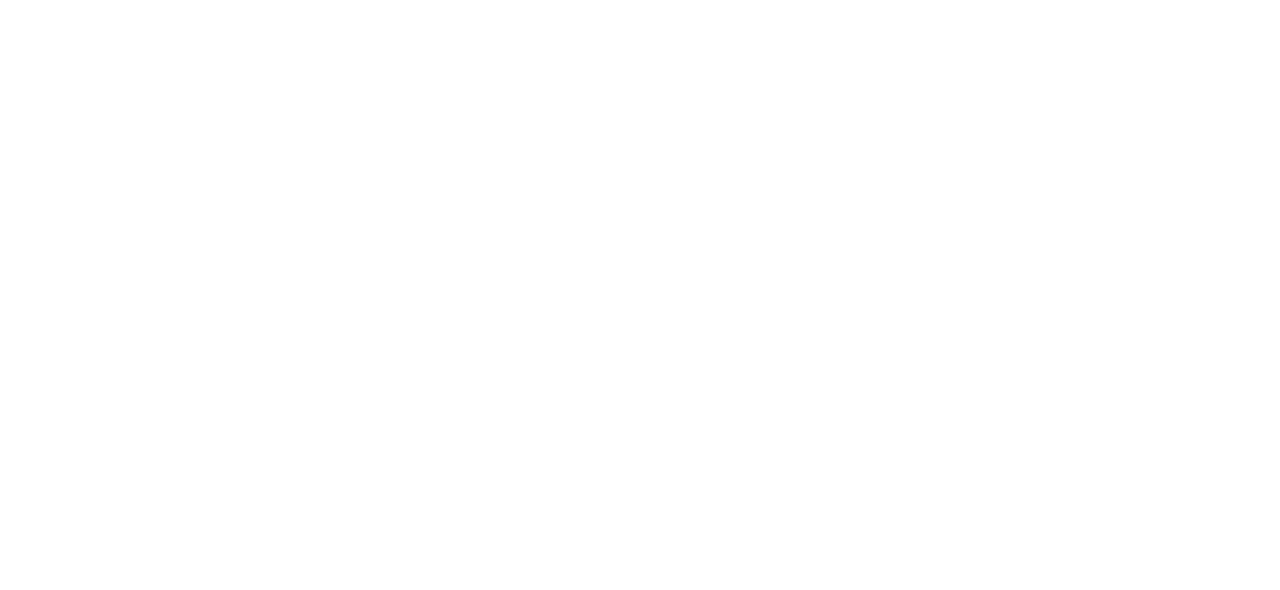
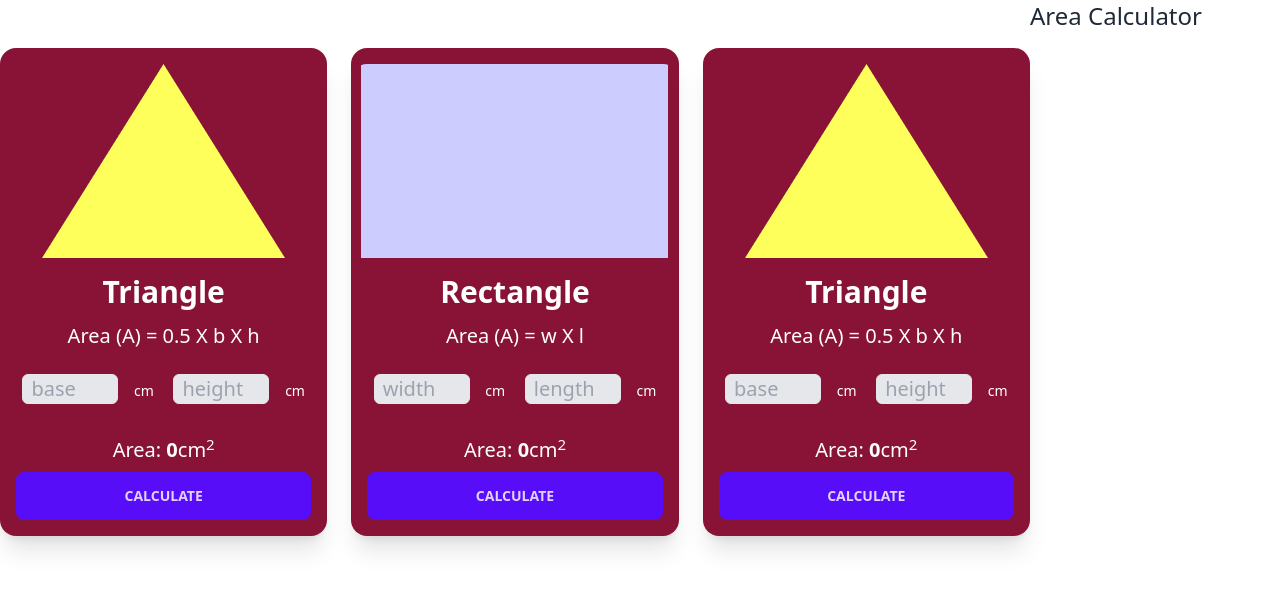
Before and after one commit to Ifteharr001/geometry-genius, a plain HTML site: page index.html in a window 1280 px wide. Drawn offline with nearby package versions, Linux system fonts and the light colour scheme.

Commit message:
added rectangle card and trangle card

```diff
--- a/index.html
+++ b/index.html
@@ -11,7 +11,80 @@
 </head>
 
 <body>
+    <header>
 
+    </header>
+    <main>
+        <!-- main container -->
+        <div class="flex flex-col lg:flex-row ">
+            <!-- shape container -->
+            <div class="flex-1 grid grid-cols-1 md:grid-cols-2 lg:grid-cols-3 gap-6 mt-12">
+                <!-- Triangle card -->
+                <div class="card card-compact bg-base-100 shadow-xl pt-4 bg-rose-900 text-white">
+                    <figure><img src="/images/triangle.png" alt="Shoes" /></figure>
+                    <div class="card-body items-center mt-">
+                        <h2 class="card-title text-3xl">Triangle</h2>
+                        <p class="text-xl mb-4">Area (A) = 0.5 X b X h</p>
+                        <p class="mb-6">
+                            <input id="triangle-base" class="border text-xl w-24 px-2 text-black bg-gray-200 rounded-md" placeholder="base" type="text">
+                            <span class="ml-3">cm</span>
+                            <input id="triangle-height" class="border text-xl w-24 px-2 text-black bg-gray-200 ml-4 rounded-md" placeholder="height" type="text">
+                            <span class="ml-3">cm</span>
+                        </p>
+                        <p class="text-xl">Area: <span id="triangle-area" class="font-bold">0</span>cm<sup>2</sup></p>
+                        <div class="card-actions w-full">
+                            <button onclick="calculateTriangleArea()" class="btn btn-primary w-full">Calculate</button>
+                        </div>
+                    </div>
+                </div>
+                <!-- Rectangle card -->
+                <div class="card card-compact bg-base-100 shadow-xl pt-4 bg-rose-900 text-white">
+                    <figure><img src="/images/rectangle.png" alt="Shoes" /></figure>
+                    <div class="card-body items-center mt-">
+                        <h2 class="card-title text-3xl">Rectangle</h2>
+                        <p class="text-xl mb-4">Area (A) = w X l</p>
+                        <p class="mb-6">
+                            <!-- ractangle width -->
+                            <input id="rectangle-widht" class="border text-xl w-24 px-2 text-black bg-gray-200 rounded-md" placeholder="width" type="text">
+                            <span class="ml-3">cm</span>
+                            <!-- rectangle length -->
+                            <input id="rectangle-length" class="border text-xl w-24 px-2 text-black bg-gray-200 ml-4 rounded-md" placeholder="length" type="text">
+                            <span class="ml-3">cm</span>
+                        </p>
+                        <p class="text-xl">Area: <span id="ractangle-area" class="font-bold">0</span>cm<sup>2</sup></p>
+                        <div class="card-actions w-full">
+                            <button onclick="calculateRectangleArea()" class="btn btn-primary w-full">Calculate</button>
+                        </div>
+                    </div>
+                </div>
+                <!-- Triangle card -->
+                <div class="card card-compact bg-base-100 shadow-xl pt-4 bg-rose-900 text-white">
+                    <figure><img src="/images/triangle.png" alt="Shoes" /></figure>
+                    <div class="card-body items-center mt-">
+                        <h2 class="card-title text-3xl">Triangle</h2>
+                        <p class="text-xl mb-4">Area (A) = 0.5 X b X h</p>
+                        <p class="mb-6">
+                            <input id="triangle-base" class="border text-xl w-24 px-2 text-black bg-gray-200 rounded-md" placeholder="base" type="text">
+                            <span class="ml-3">cm</span>
+                            <input id="triangle-height" class="border text-xl w-24 px-2 text-black bg-gray-200 ml-4 rounded-md" placeholder="height" type="text">
+                            <span class="ml-3">cm</span>
+                        </p>
+                        <p class="text-xl">Area: <span id="triangle-area" class="font-bold">0</span>cm<sup>2</sup></p>
+                        <div class="card-actions w-full">
+                            <button onclick="calculateTriangleArea()" class="btn btn-primary w-full">Calculate</button>
+                        </div>
+                    </div>
+                </div>
+            </div>
+
+
+            <!-- area calculator -->
+            <div class="w-[250px]">
+                <div class="text-2xl">Area Calculator</div>
+            </div>
+        </div>
+    </main>
+    <script src="scripts/area-calculator.js"></script>
 </body>
 
 </html>
--- /dev/null
+++ b/scripts/area-calculator.js
@@ -0,0 +1,29 @@
+function calculateTriangleArea(){
+    const baseField = document.getElementById('triangle-base');
+    const baseValueText = baseField.value;
+    const base = parseFloat(baseValueText);
+
+    const heightField = document.getElementById('triangle-height');
+    const heightValueText = heightField.value;
+    const height = parseFloat(heightValueText)
+
+    const area = 0.5 * base * height;
+
+    const areaSpan = document.getElementById('triangle-area');
+    areaSpan.innerText = area;
+}
+
+function calculateRectangleArea(){
+    const widthField = document.getElementById('rectangle-widht')
+    const widhtValueText = widthField.value;
+    const width = parseFloat(widhtValueText);
+
+    const lengthField = document.getElementById('rectangle-length');
+    const lengthValueText = lengthField.value;
+    const length = parseFloat(lengthValueText);
+
+    const area = width * length;
+
+    const rectangleArea = document.getElementById('ractangle-area');
+    rectangleArea.innerText = area;
+}
```
Also changed, not shown: 1 other file.
